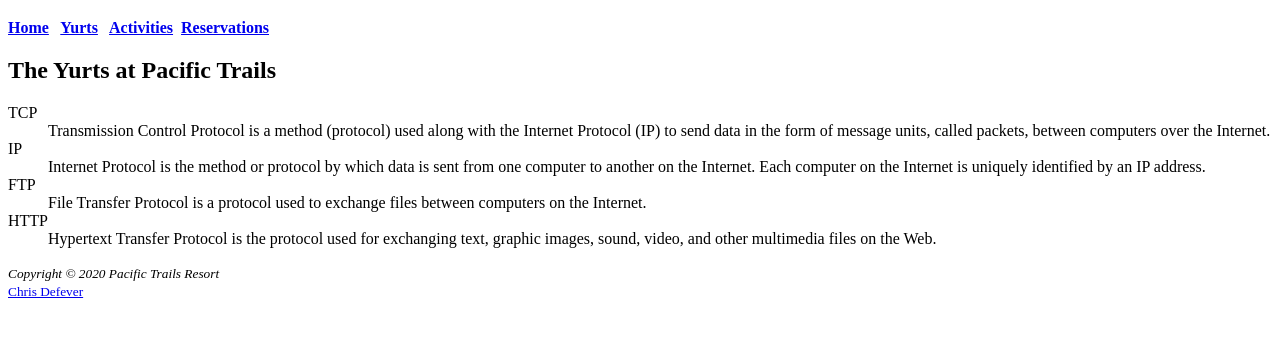
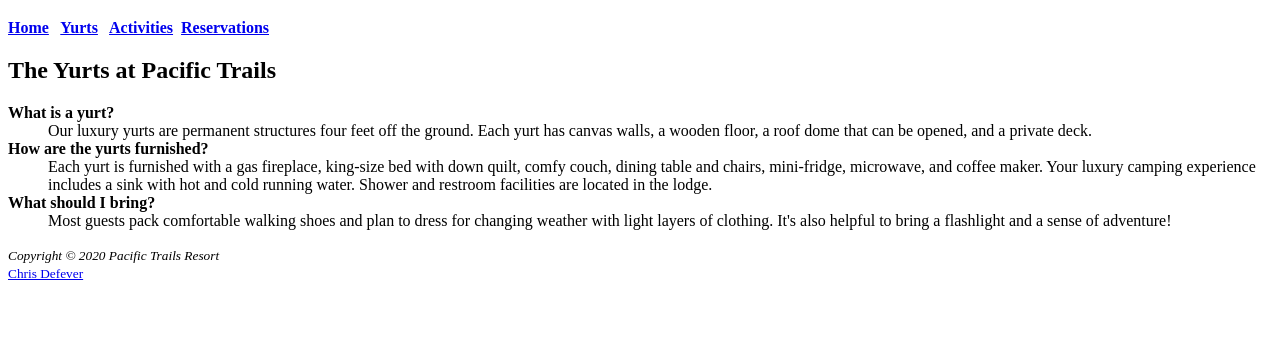
Before and after one commit to Feevah/Pacific-Trails, a plain HTML site: page yurts.html in a window 1280 px wide. Shown: the part 61-398 px from the top of the page. Drawn offline with Linux system fonts and the light colour scheme.

Commit message:
Final.1.1

```diff
--- a/yurts.html
+++ b/yurts.html
@@ -20,21 +20,12 @@
     <main>
         <h2>The Yurts at Pacific Trails</h2>
         <dl>
-            <dt>TCP</dt>
-            <dd>Transmission Control Protocol is a method (protocol) used
-                along with the Internet Protocol (IP) to send data in the form of
-                message units, called packets, between computers over the Internet.</dd>
-            <dt>IP</dt>
-            <dd>Internet Protocol is the method or protocol by which data
-                is sent from one computer to another on the Internet. Each computer on
-                the Internet is uniquely identified by an IP address.</dd>
-            <dt>FTP</dt>
-            <dd>File Transfer Protocol is a protocol used to exchange
-                files between computers on the Internet.</dd>
-            <dt>HTTP</dt>
-            <dd>Hypertext Transfer Protocol is the protocol used for
-                exchanging text, graphic images, sound, video, and other multimedia
-                files on the Web.</dd>
+            <dt><strong>What is a yurt?</strong></dt>
+            <dd>Our luxury yurts are permanent structures four feet off the ground. Each yurt has canvas walls, a wooden floor, a roof dome that can be opened, and a private deck.</dd>
+            <dt><strong>How are the yurts furnished?</strong></dt>
+            <dd>Each yurt is furnished with a gas fireplace, king-size bed with down quilt, comfy couch, dining table and chairs, mini-fridge, microwave, and coffee maker. Your luxury camping experience includes a sink with hot and cold running water. Shower and restroom facilities are located in the lodge.</dd>
+           <dt><strong>What should I bring?</strong></dt>
+            <dd>Most guests pack comfortable walking shoes and plan to dress for changing weather with light layers of clothing. It's also helpful to bring a flashlight and a sense of adventure!</dd>
         </dl>
 
     </main>
```
